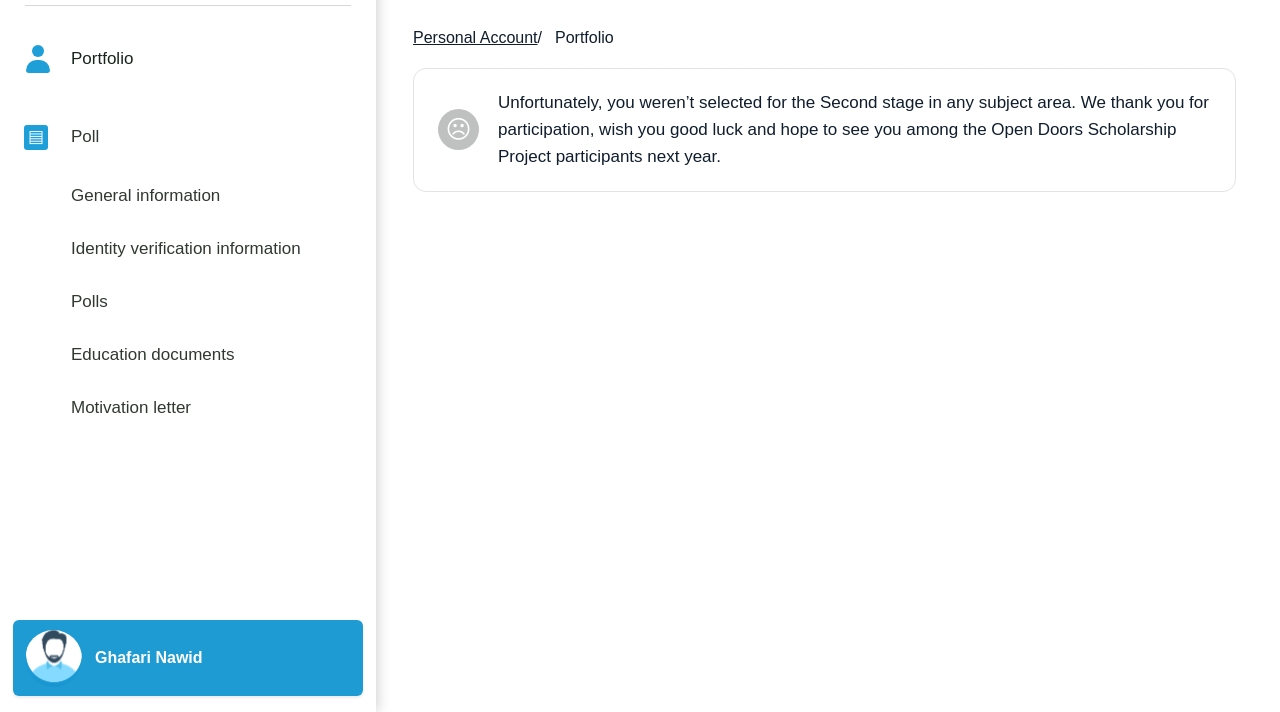
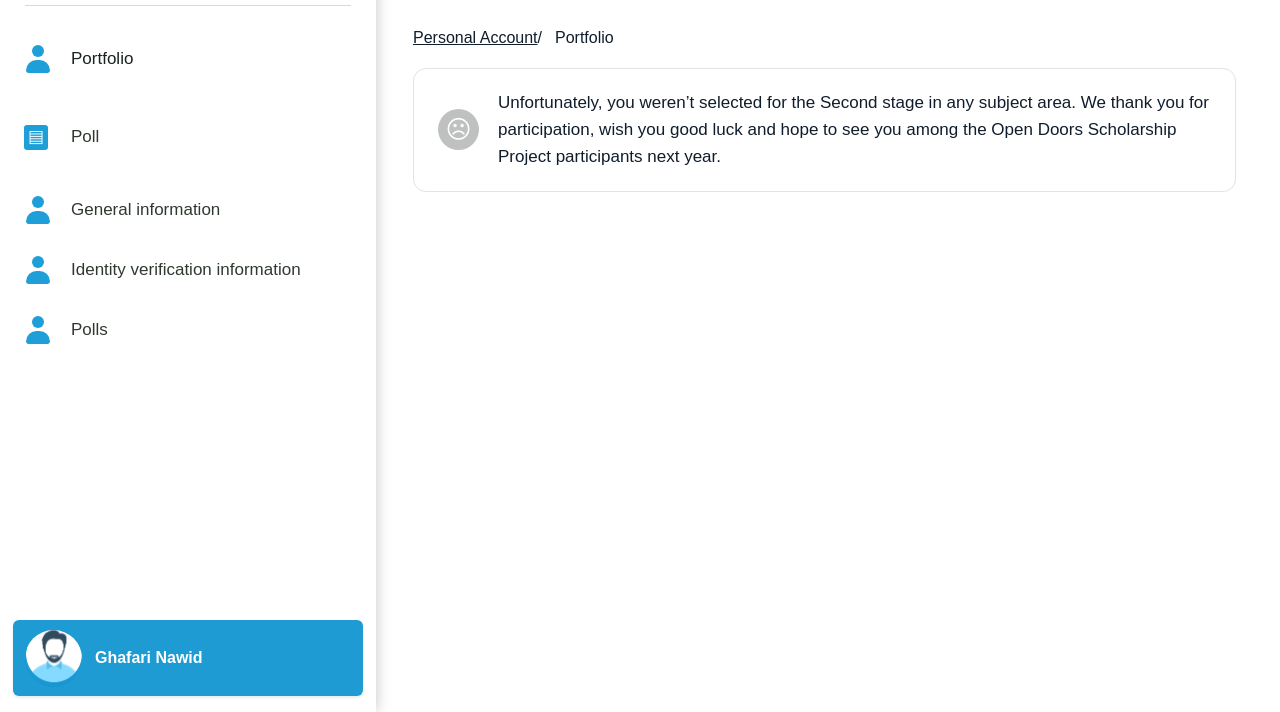
Before and after one commit to coder-irfan/opendoors, a plain HTML site: page index.html in a window 1280 px wide. Shown: the part 88-800 px from the top of the page. Drawn offline with Linux system fonts and the light colour scheme.

Commit message:
Refine static sidebar items

```diff
--- a/index.html
+++ b/index.html
@@ -22,11 +22,9 @@
           <span class="nav-icon form-icon" aria-hidden="true">▤</span>
           <span>Poll</span>
         </a>
-        <div class="nav-static">General information</div>
-        <div class="nav-static">Identity verification information</div>
-        <div class="nav-static">Polls</div>
-        <div class="nav-static">Education documents</div>
-        <div class="nav-static">Motivation letter</div>
+        <div class="nav-static"><span class="nav-icon person-icon" aria-hidden="true"></span><span>General information</span></div>
+        <div class="nav-static"><span class="nav-icon person-icon" aria-hidden="true"></span><span>Identity verification information</span></div>
+        <div class="nav-static"><span class="nav-icon person-icon" aria-hidden="true"></span><span>Polls</span></div>
       </nav>
 
       <div class="account-card">
--- a/styles.css
+++ b/styles.css
@@ -78,9 +78,12 @@ body {
   color: #18241d;
 }
 .nav-static {
-  min-height: 43px;
-  margin: 0 11px 10px 58px;
+  min-height: 50px;
+  margin: 0 11px 10px;
   color: #303930;
+  display: flex;
+  align-items: center;
+  gap: 23px;
   font-size: 17px;
   line-height: 1.3;
   cursor: default;
```
